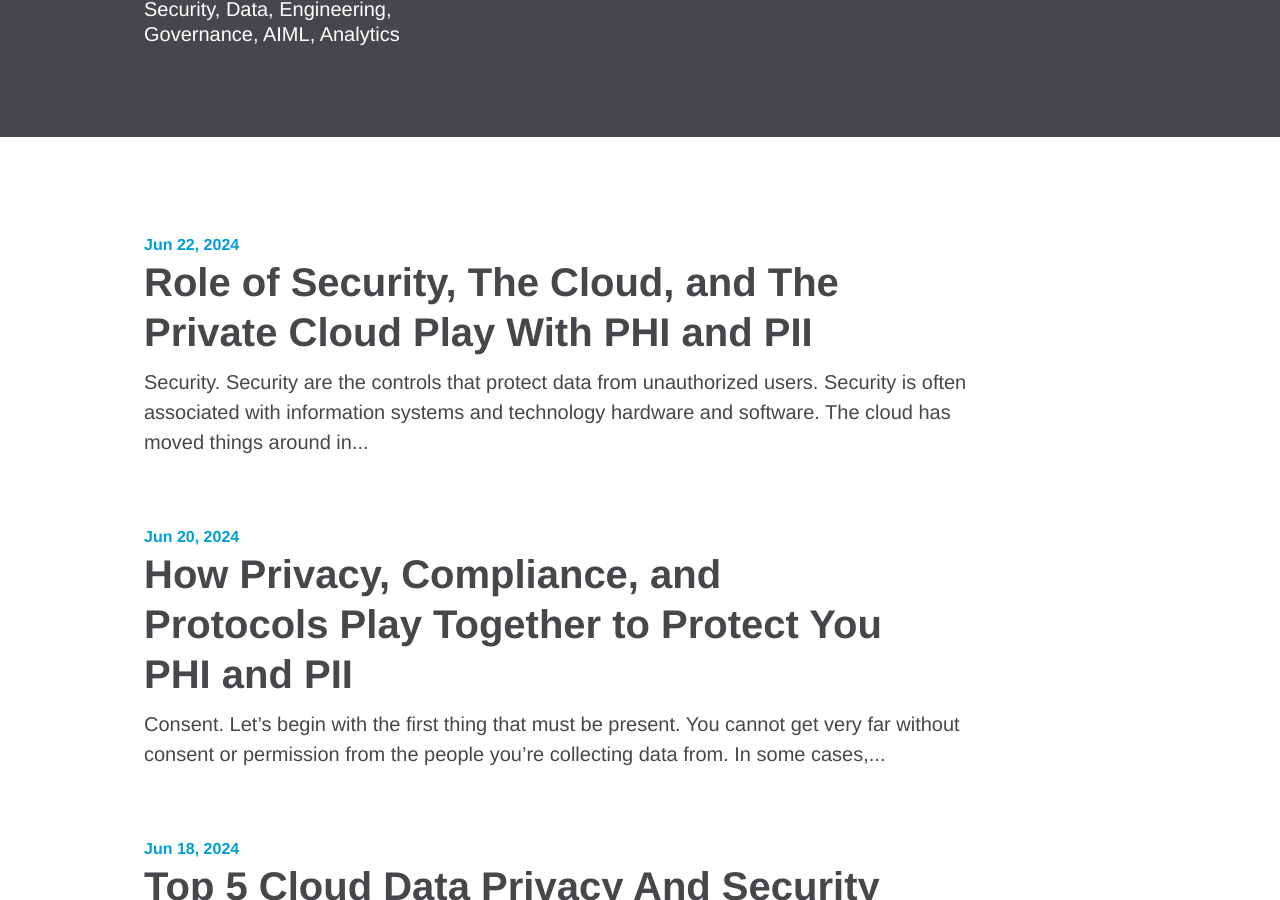
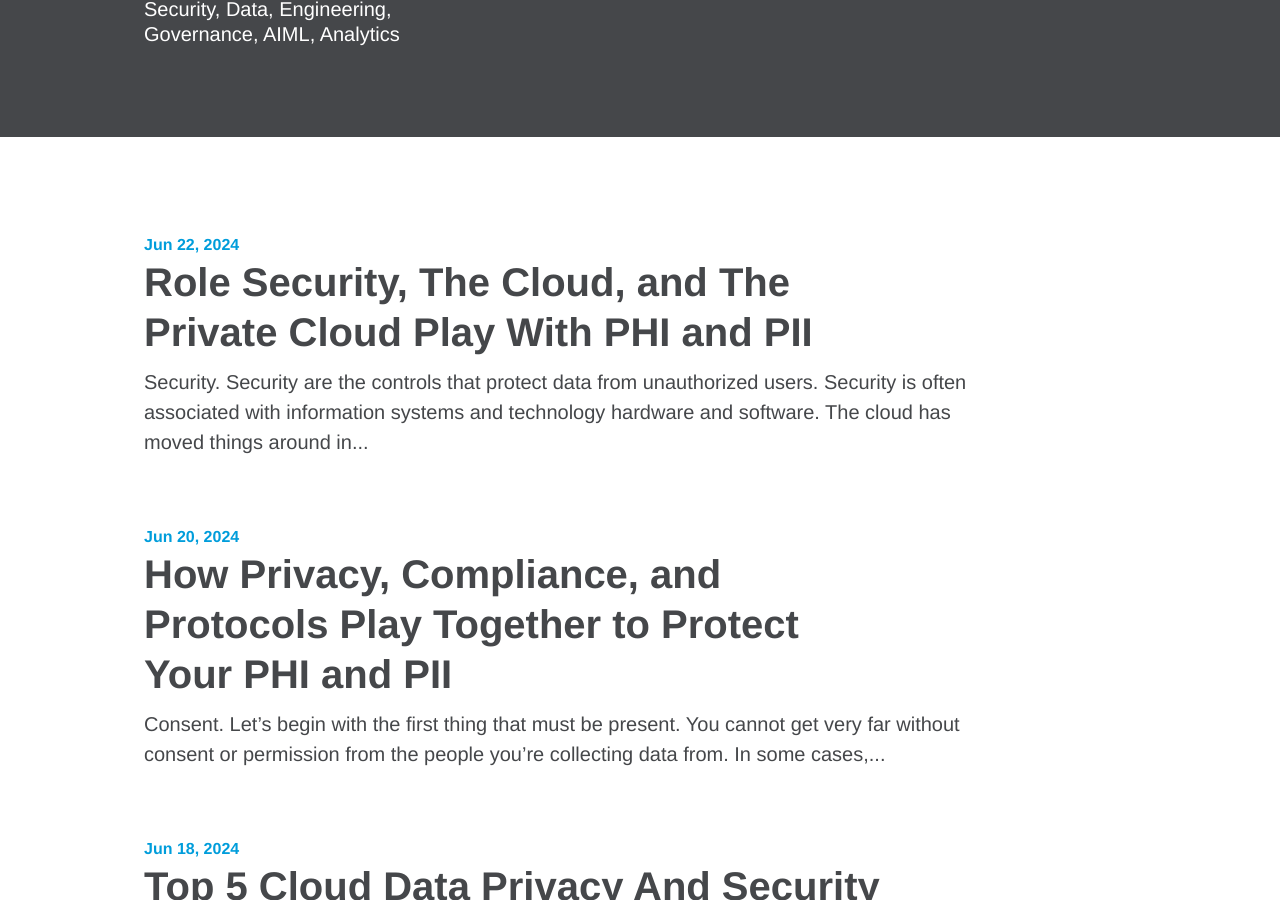
Before and after one commit to johnresearches/johnresearches.github.io, a Jekyll site: the page built from index.md, in a window 1280 px wide and 900 px high, scrolled down 461 px. Built offline with Jekyll 4.4.1, drawn with Linux system fonts in a browser that asks for light colours; comment, search, counter and statistics services are not loaded.

Commit message:
updated titles of two original articles

```diff
--- a/_posts/2024-06-20-how-privacy-compliance-and-protocols-play-together-to-protect-you-phi-and-pii.md
+++ b/_posts/2024-06-20-how-privacy-compliance-and-protocols-play-together-to-protect-your-phi-and-pii.md
@@ -1,5 +1,5 @@
 ---
-title: How Privacy, Compliance, and Protocols Play Together to Protect You PHI and
+title: How Privacy, Compliance, and Protocols Play Together to Protect Your PHI and
   PII
 layout: post
 categories: articles
--- a/_posts/2024-06-22-role-of-security-the-cloud-and-the-private-cloud-play-with-phi-and-pii.md
+++ b/_posts/2024-06-22-role-security-the-cloud-and-the-private-cloud-play-with-phi-and-pii.md
@@ -1,5 +1,5 @@
 ---
-title: Role of Security, The Cloud, and The Private Cloud Play With PHI and PII
+title: Role Security, The Cloud, and The Private Cloud Play With PHI and PII
 layout: post
 categories: articles
 category: technology
```
